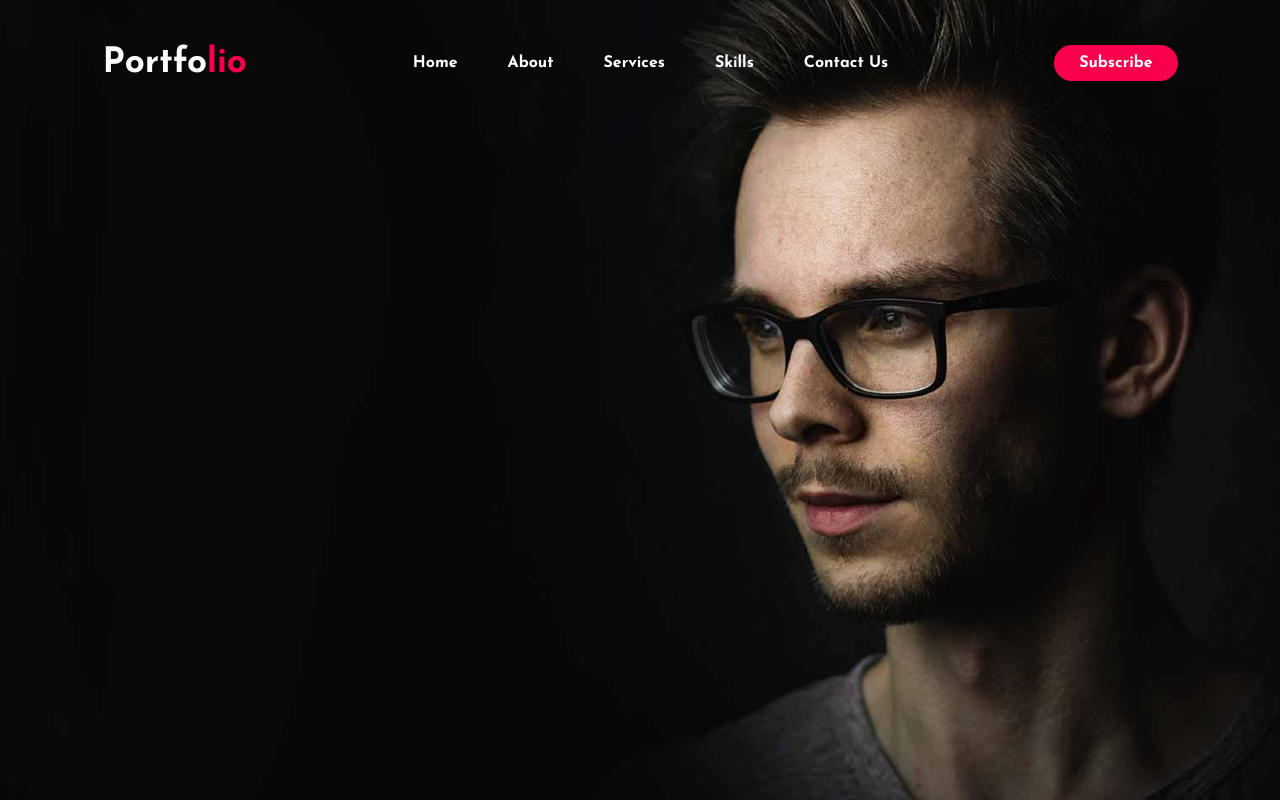
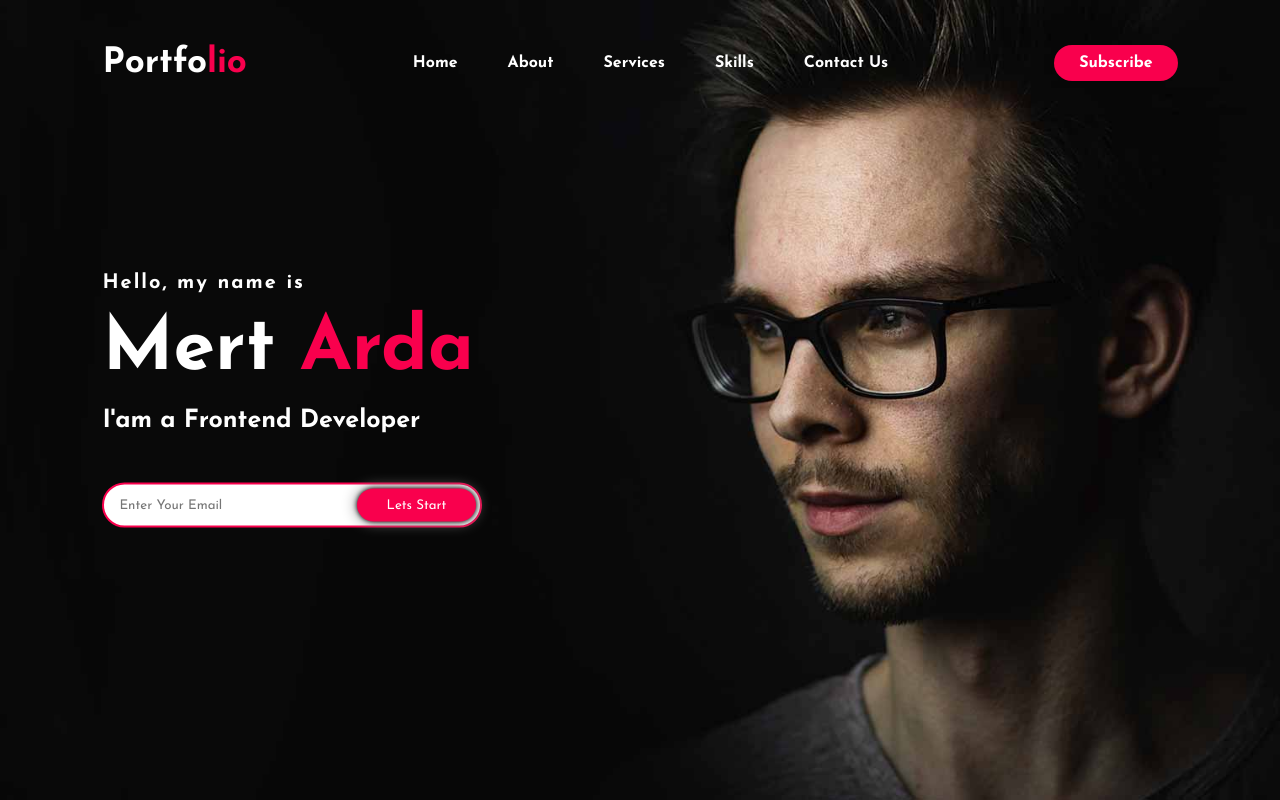
Before and after one commit to MertArdaDogan/portfolio, a plain HTML site: page index.html in a window 1280 px wide. Drawn offline with Linux system fonts and the light colour scheme; files whose address does not match are found by name.

Commit message:
finish hero section

```diff
--- a/index.html
+++ b/index.html
@@ -22,6 +22,15 @@
             </li>
             <a href="#" class="button">Subscribe</a>
         </nav>
+        <div class="main">
+            <h3>Hello, my name is</h3>
+            <h1>Mert <span>Arda</span></h1>
+            <h2>I'am a Frontend Developer</h2>
+            <form>
+                <input type="email" name="email" id="email" placeholder="Enter Your Email">
+                <input type="submit" name="submit" value="Lets Start">
+            </form>
+        </div>
     </section>
 
     <script src="./js/main.js"></script>
--- a/style/main.css
+++ b/style/main.css
@@ -25,7 +25,7 @@ nav{
     font-size: 35px;
     cursor: pointer;
 }
-.logo span{
+span{
     color: #f9004d;
 }
 .navbar{
@@ -52,3 +52,46 @@ nav .button{
 nav .button:hover{
     transform: scale(1.1);
 }
+.main{
+    position: absolute;
+    top: 50%;
+    left: 8%;
+    transform: translateY(-50%);
+    color: #fff;
+}
+.main h3{
+    font-size: 20px;
+    letter-spacing: 2px;
+}
+.main h1{
+    margin: 20px 0 20px;
+    font-size: 75px;
+}
+.main h2{
+    font-size: 25px;
+    margin-bottom: 50px;
+}
+.main form{
+    width: 380px;
+    max-width: 100%;
+    position: relative;
+}
+.main form input:first-child{
+    display: inline-block;
+    width: 100%;
+    padding: 14px 130px 14px 15px;
+    border: 2px solid #f9004d;
+    border-radius: 30px;
+}
+.main form input:last-child{
+    position: absolute;
+    display: inline-block;
+    padding: 10px 30px;
+    border-radius: 30px;
+    border: none;
+    background-color: #f9004d;
+    color: #fff;
+    box-shadow: 0px 0px 5px #000, 0px 0px 15px #858585;
+    top: 6px;
+    right: 6px;
+}
```
